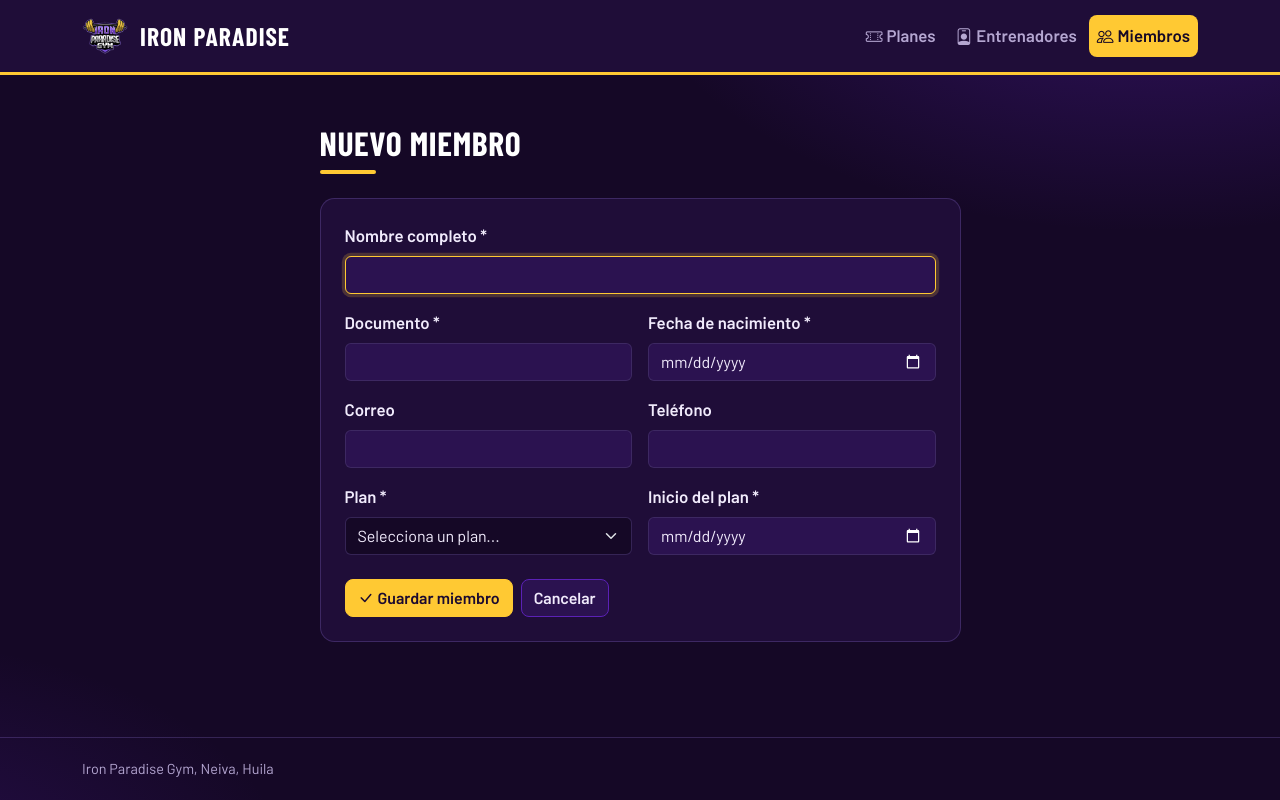
After one commit to SebDev777/ProyectoFinal-ProgramacionWeb, a Flask app: page /miembros/nuevo in a window 1280 px wide. The commit adds this page. Run offline with Flask 3, Linux system fonts and the light colour scheme; data that the repository does not hold is empty; some libraries are stand-ins or nearby versions.

Commit message:
Agrega CRUD de miembros

```diff
--- a/app.py
+++ b/app.py
@@ -4,6 +4,7 @@ from flask import Flask, render_template
 from config import Config
 from routes.planes import bp as planes_bp
 from routes.entrenadores import bp as entrenadores_bp
+from routes.miembros import bp as miembros_bp
 
 
 def create_app():
@@ -12,6 +13,7 @@ def create_app():
 
     app.register_blueprint(planes_bp)
     app.register_blueprint(entrenadores_bp)
+    app.register_blueprint(miembros_bp)
 
     @app.route("/")
     def inicio():
--- /dev/null
+++ b/routes/miembros.py
@@ -0,0 +1,126 @@
+from datetime import date
+
+from flask import Blueprint, abort, flash, redirect, render_template, request, url_for
+
+import validators as v
+from db import DatabaseError, error_message, execute, query
+
+bp = Blueprint("miembros", __name__, url_prefix="/miembros")
+
+
+def _planes():
+    """Opciones de la lista desplegable de planes."""
+    return query("SELECT id_plan, nombre_plan FROM planes ORDER BY nombre_plan")
+
+
+def _leer_formulario(form, id_miembro=None):
+    """Valida el formulario en el servidor. Devuelve (datos, errores)."""
+    errores = []
+    datos = {
+        "nombre_miembro": v.texto(form, "nombre_miembro", "El nombre", errores, max_len=100),
+        "documento": v.texto(form, "documento", "El documento", errores, max_len=15),
+        "email": v.email(form, "email", "El correo", errores),
+        "telefono": v.texto(form, "telefono", "El teléfono", errores,
+                            obligatorio=False, max_len=15),
+        "fecha_nacimiento": v.fecha(form, "fecha_nacimiento", "La fecha de nacimiento", errores),
+        "id_plan": v.entero(form, "id_plan", "El plan", errores, minimo=1),
+        "fecha_inicio_plan": v.fecha(form, "fecha_inicio_plan", "La fecha de inicio del plan", errores),
+    }
+
+    if datos["documento"] and not datos["documento"].isdigit():
+        errores.append("El documento solo debe tener números.")
+
+    if datos["fecha_nacimiento"] and datos["fecha_nacimiento"] >= date.today():
+        errores.append("La fecha de nacimiento debe ser anterior a hoy.")
+
+    # Regla de negocio: no pasar a un plan sin clases si ya tiene inscripciones activas
+    if id_miembro and datos["id_plan"]:
+        plan = query("SELECT nombre_plan, incluye_clases FROM planes WHERE id_plan = %s",
+                     (datos["id_plan"],), one=True)
+        activas = query("""SELECT COUNT(*) AS n FROM inscripciones
+                            WHERE id_miembro = %s AND estado = 'Activa'""",
+                        (id_miembro,), one=True)["n"]
+        if plan and not plan["incluye_clases"] and activas > 0:
+            errores.append(f"No se puede cambiar al plan «{plan['nombre_plan']}»: no incluye "
+                           f"clases y el miembro tiene {activas} inscripción(es) activa(s).")
+    return datos, errores
+
+
+@bp.route("/")
+def listar():
+    items = query("""
+        SELECT m.*, p.nombre_plan, p.incluye_clases,
+               m.fecha_inicio_plan + p.duracion_dias AS fecha_vencimiento,
+               (SELECT COUNT(*) FROM inscripciones i
+                 WHERE i.id_miembro = m.id_miembro) AS num_inscripciones
+          FROM miembros m
+          JOIN planes p ON p.id_plan = m.id_plan
+         ORDER BY m.id_miembro
+    """)
+    return render_template("miembros/list.html", items=items)
+
+
+@bp.route("/nuevo", methods=["GET", "POST"])
+def crear():
+    item = {}
+    if request.method == "POST":
+        item = request.form.to_dict()
+        datos, errores = _leer_formulario(request.form)
+        if not errores:
+            try:
+                execute("""INSERT INTO miembros
+                               (nombre_miembro, documento, email, telefono,
+                                fecha_nacimiento, id_plan, fecha_inicio_plan)
+                           VALUES (%(nombre_miembro)s, %(documento)s, %(email)s, %(telefono)s,
+                                   %(fecha_nacimiento)s, %(id_plan)s, %(fecha_inicio_plan)s)""",
+                        datos)
+                flash("Miembro creado correctamente.", "success")
+                return redirect(url_for("miembros.listar"))
+            except DatabaseError as exc:
+                errores.append(error_message(exc))
+        for e in errores:
+            flash(e, "danger")
+    return render_template("miembros/form.html", item=item, planes=_planes(),
+                           titulo="Nuevo miembro")
+
+
+@bp.route("/<int:id>/editar", methods=["GET", "POST"])
+def editar(id):
+    item = query("SELECT * FROM miembros WHERE id_miembro = %s", (id,), one=True)
+    if item is None:
+        abort(404)
+    if request.method == "POST":
+        item = {**item, **request.form.to_dict()}
+        datos, errores = _leer_formulario(request.form, id_miembro=id)
+        if not errores:
+            try:
+                execute("""UPDATE miembros
+                              SET nombre_miembro = %(nombre_miembro)s,
+                                  documento = %(documento)s,
+                                  email = %(email)s,
+                                  telefono = %(telefono)s,
+                                  fecha_nacimiento = %(fecha_nacimiento)s,
+                                  id_plan = %(id_plan)s,
+                                  fecha_inicio_plan = %(fecha_inicio_plan)s
+                            WHERE id_miembro = %(id)s""",
+                        {**datos, "id": id})
+                flash("Miembro actualizado correctamente.", "success")
+                return redirect(url_for("miembros.listar"))
+            except DatabaseError as exc:
+                errores.append(error_message(exc))
+        for e in errores:
+            flash(e, "danger")
+    return render_template("miembros/form.html", item=item, planes=_planes(),
+                           titulo="Editar miembro")
+
+
+@bp.route("/<int:id>/eliminar", methods=["POST"])
+def eliminar(id):
+    try:
+        if execute("DELETE FROM miembros WHERE id_miembro = %s", (id,)):
+            flash("Miembro eliminado.", "success")
+        else:
+            flash("El miembro no existe.", "warning")
+    except DatabaseError as exc:
+        flash(error_message(exc), "danger")
+    return redirect(url_for("miembros.listar"))
--- a/templates/base.html
+++ b/templates/base.html
@@ -42,6 +42,12 @@
             <i class="bi bi-person-badge me-1"></i>Entrenadores
           </a>
         </li>
+        <li class="nav-item">
+          <a class="nav-link {% if request.blueprint == 'miembros' %}active{% endif %}"
+             href="{{ url_for('miembros.listar') }}">
+            <i class="bi bi-people me-1"></i>Miembros
+          </a>
+        </li>
       </ul>
     </div>
   </div>
--- /dev/null
+++ b/templates/miembros/form.html
@@ -0,0 +1,75 @@
+{% extends "base.html" %}
+{% block title %}{{ titulo }}{% endblock %}
+{% block content %}
+<div class="row justify-content-center">
+  <div class="col-lg-8 col-xl-7">
+    <div class="mb-4">
+      <h1 class="ip-title">{{ titulo }}</h1>
+    </div>
+
+    <div class="ip-card">
+      <form method="post" class="p-4">
+        <div class="row g-3">
+          <div class="col-12">
+            <label class="form-label" for="nombre_miembro">Nombre completo *</label>
+            <input class="form-control" id="nombre_miembro" name="nombre_miembro"
+                   maxlength="100" required autofocus
+                   value="{{ item.nombre_miembro or '' }}">
+          </div>
+
+          <div class="col-md-6">
+            <label class="form-label" for="documento">Documento *</label>
+            <input class="form-control" id="documento" name="documento"
+                   maxlength="15" required inputmode="numeric"
+                   value="{{ item.documento or '' }}">
+          </div>
+
+          <div class="col-md-6">
+            <label class="form-label" for="fecha_nacimiento">Fecha de nacimiento *</label>
+            <input type="date" class="form-control" id="fecha_nacimiento" name="fecha_nacimiento"
+                   required value="{{ item.fecha_nacimiento or '' }}">
+          </div>
+
+          <div class="col-md-6">
+            <label class="form-label" for="email">Correo</label>
+            <input type="email" class="form-control" id="email" name="email"
+                   maxlength="120" value="{{ item.email or '' }}">
+          </div>
+
+          <div class="col-md-6">
+            <label class="form-label" for="telefono">Teléfono</label>
+            <input class="form-control" id="telefono" name="telefono"
+                   maxlength="15" value="{{ item.telefono or '' }}">
+          </div>
+
+          <div class="col-md-6">
+            <label class="form-label" for="id_plan">Plan *</label>
+            <select class="form-select" id="id_plan" name="id_plan" required>
+              <option value="">Selecciona un plan...</option>
+              {% for pl in planes %}
+                <option value="{{ pl.id_plan }}"
+                        {{ 'selected' if item.id_plan|string == pl.id_plan|string }}>
+                  {{ pl.nombre_plan }}
+                </option>
+              {% endfor %}
+            </select>
+          </div>
+
+          <div class="col-md-6">
+            <label class="form-label" for="fecha_inicio_plan">Inicio del plan *</label>
+            <input type="date" class="form-control" id="fecha_inicio_plan" name="fecha_inicio_plan"
+                   required value="{{ item.fecha_inicio_plan or '' }}">
+          </div>
+        </div>
+
+        <div class="d-flex gap-2 mt-4">
+          <button class="btn btn-primary" type="submit">
+            <i class="bi bi-check-lg me-1"></i>Guardar miembro
+          </button>
+          <a class="btn btn-secondary" href="{{ url_for('miembros.listar') }}">Cancelar</a>
+        </div>
+      </form>
+    </div>
+  </div>
+</div>
+{% endblock %}
```
Also changed, not shown: templates/index.html (+9 -0 lines), templates/miembros/list.html (added, +100 -0 lines).
